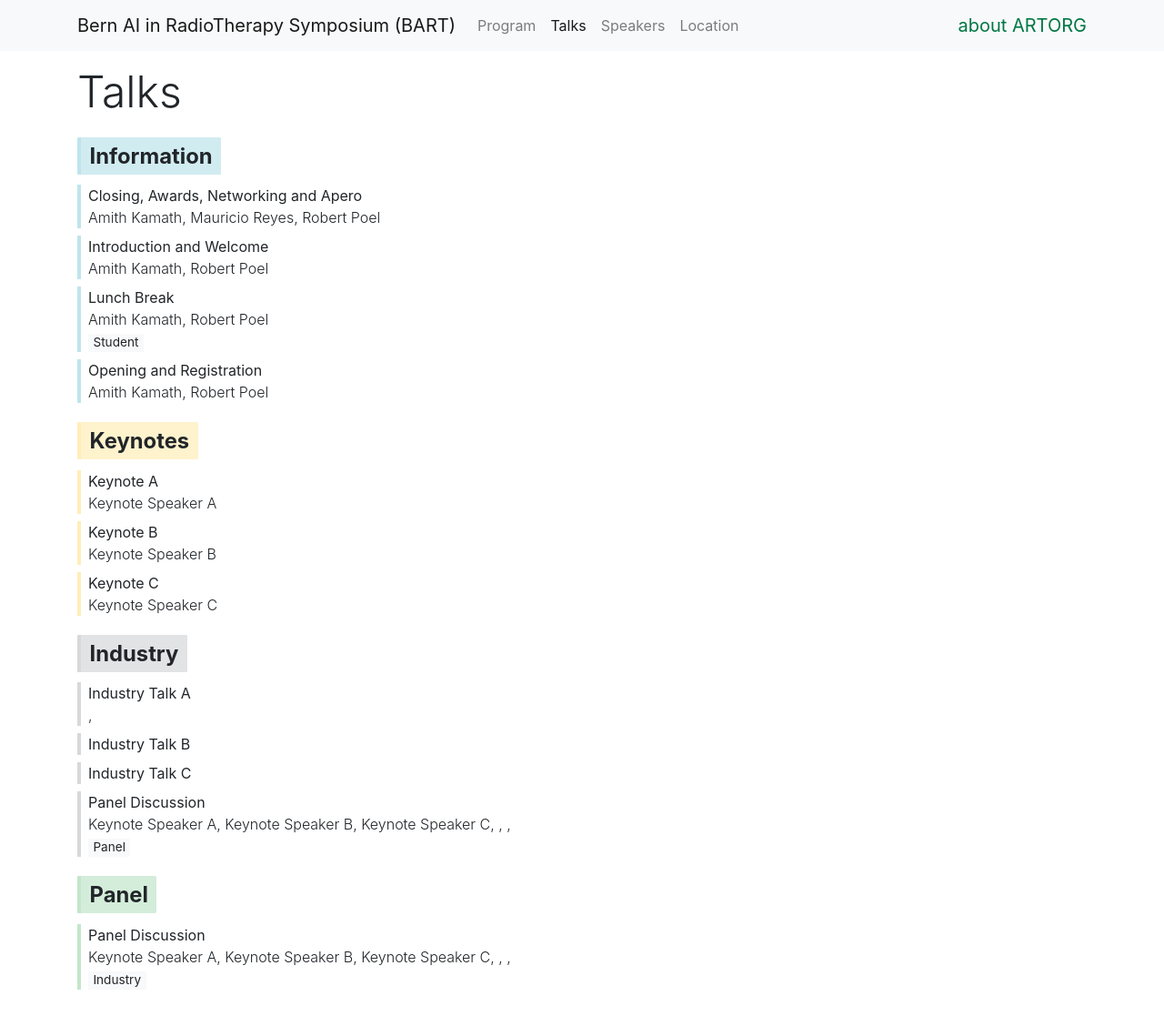
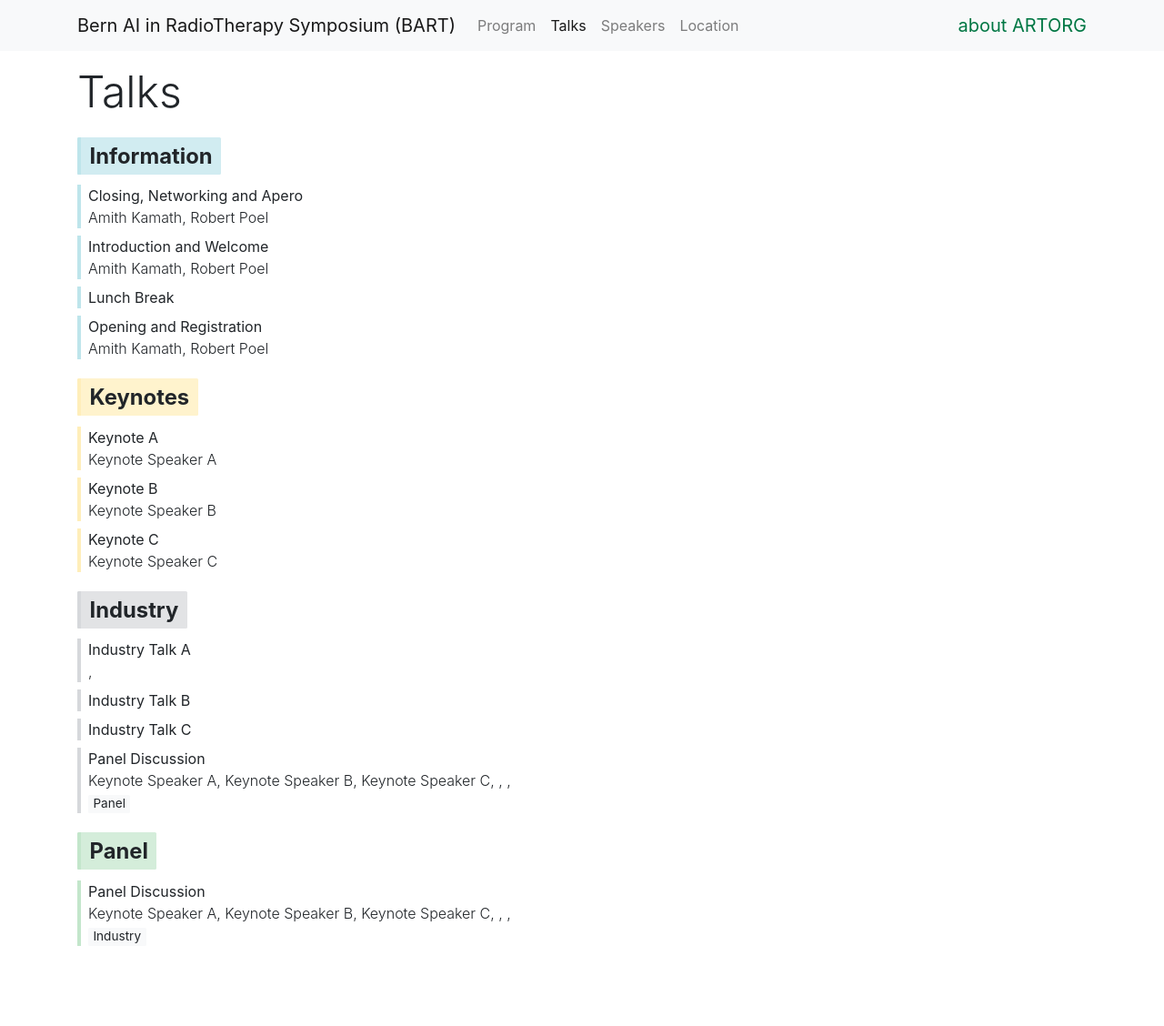
Before and after one commit to ubern-mia/bart25, a Jekyll site: the page built from talks/index.md, in a window 1280 px wide. Shown: the whole page at 91% size. Built offline with Jekyll 4.4.1, drawn with Linux system fonts in a browser that asks for light colours; after the commit the page ends 1080 px from its top, so only the background shows below that.

Commit message:
Update for program

```diff
--- a/_talks/closing.md
+++ b/_talks/closing.md
@@ -1,8 +1,7 @@
 ---
-name: Closing, Awards, Networking and Apero
+name: Closing, Networking and Apero
 speakers:
   - Amith Kamath
-  - Mauricio Reyes
   - Robert Poel
 categories:
   - Information
--- a/_talks/lunch-break.md
+++ b/_talks/lunch-break.md
@@ -1,11 +1,8 @@
 ---
 name: Lunch Break
 speakers:
-  - Amith Kamath
-  - Robert Poel
 categories:
   - Information
-  - Student
 ---
 
 TBD - announcements shortly.
```
